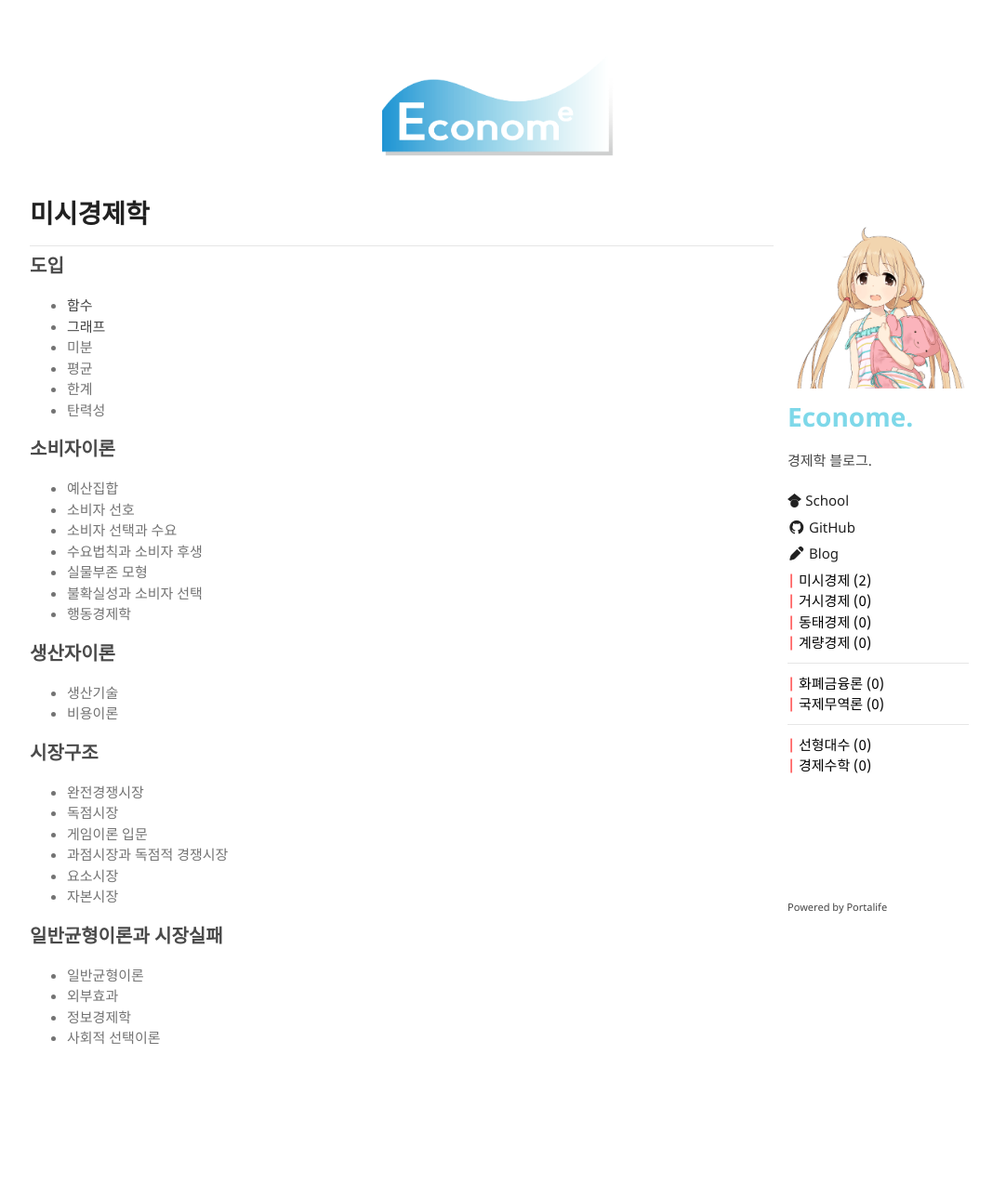
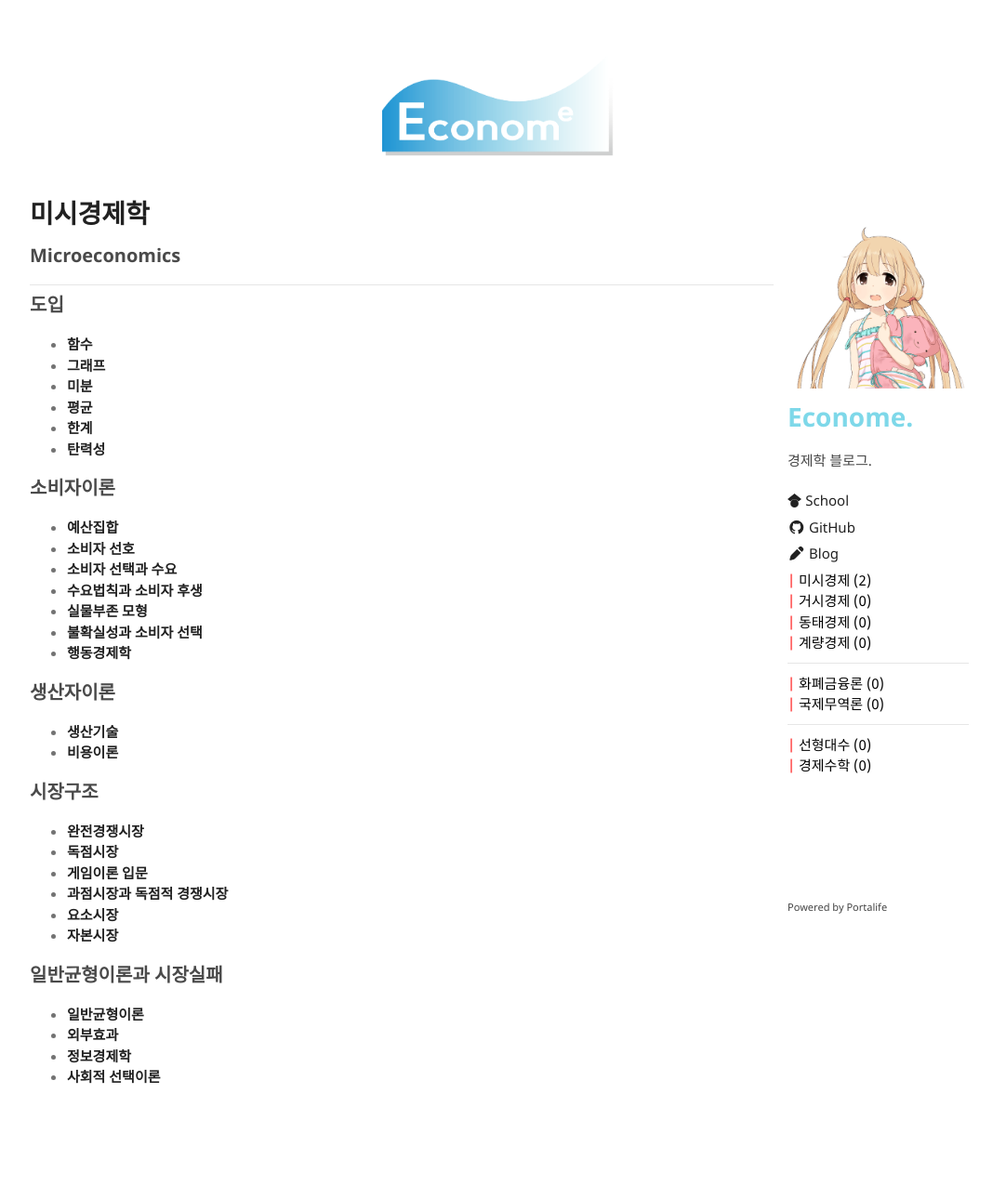
Before and after one commit to Portalife/Portalife.github.io, a Jekyll site: the page built from categories/미시경제/index.md, in a window 1280 px wide. Shown: the whole page at 93% size, without its empty margins (103-1171 px from the left). Built offline with Jekyll 4.4.1, drawn with Linux system fonts in a browser that asks for light colours; our own code applies the rules of GitHub Pages for plain Markdown files; before the commit the page ends 1248 px from its top, so only the background shows below that.

Commit message:
Update index.md

```diff
--- a/categories/미시경제/index.md
+++ b/categories/미시경제/index.md
@@ -1,43 +1,45 @@
 # 미시경제학
+
+### Microeconomics
 
 ---
 
 ### 도입
 
-* [함수](https://portalife.github.io/categories/미시경제/함수)
-* [그래프](https://portalife.github.io/categories/미시경제/그래프)
-* 미분
-* 평균
-* 한계
-* 탄력성
+* [**함수**](https://portalife.github.io/categories/미시경제/함수)
+* [**그래프**](https://portalife.github.io/categories/미시경제/그래프)
+* **미분**
+* **평균**
+* **한계**
+* **탄력성**
 
 ### 소비자이론
 
-* 예산집합
-* 소비자 선호
-* 소비자 선택과 수요
-* 수요법칙과 소비자 후생
-* 실물부존 모형
-* 불확실성과 소비자 선택
-* 행동경제학
+* **예산집합**
+* **소비자 선호**
+* **소비자 선택과 수요**
+* **수요법칙과 소비자 후생**
+* **실물부존 모형**
+* **불확실성과 소비자 선택**
+* **행동경제학**
 
 ### 생산자이론
 
-*  생산기술
-* 비용이론
+*  **생산기술**
+* **비용이론**
 
 ### 시장구조
 
-* 완전경쟁시장
-* 독점시장
-* 게임이론 입문
-* 과점시장과 독점적 경쟁시장
-* 요소시장
-* 자본시장
+* **완전경쟁시장**
+* **독점시장**
+* **게임이론 입문**
+* **과점시장과 독점적 경쟁시장**
+* **요소시장**
+* **자본시장**
 
 ### 일반균형이론과 시장실패
 
-* 일반균형이론
-* 외부효과
-* 정보경제학
-* 사회적 선택이론
+* **일반균형이론**
+* **외부효과**
+* **정보경제학**
+* **사회적 선택이론**
```
